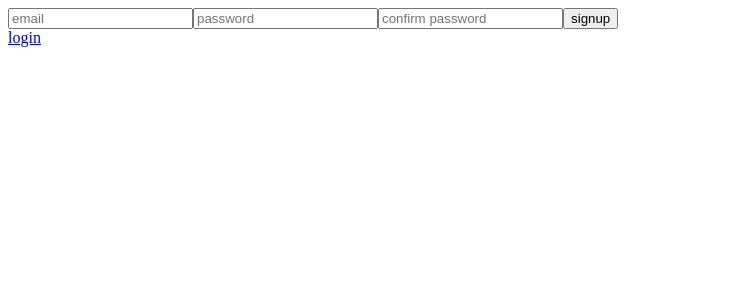
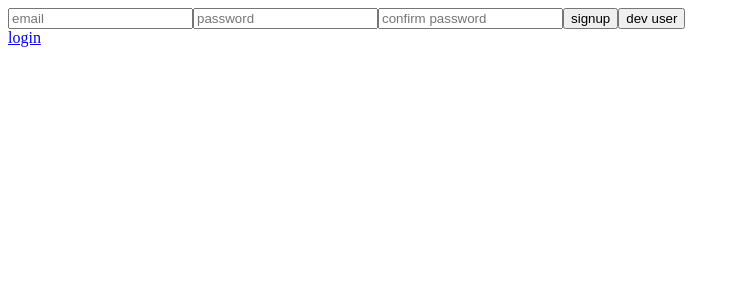
Before and after one commit to eamanola/fullstack-demo-frontend-react, a React (Create React App) app: page /signup in a window 1280 px wide. Shown: the top 300 px of the page, without its empty margins (0-740 px from the left). Built offline with nearby package versions, Linux system fonts and the light colour scheme; no server answers.

Commit message:
rename public -> isPublic

```diff
--- a/src/App.jsx
+++ b/src/App.jsx
@@ -1,8 +1,6 @@
 import React, { useEffect } from 'react';
-
+import { useSelector, useDispatch } from 'react-redux';
 import { Outlet } from 'react-router-dom';
-
-import { useSelector, useDispatch } from 'react-redux';
 
 import {
   logout as logoutAction,
--- a/src/config.js
+++ b/src/config.js
@@ -1,9 +1,19 @@
 const {
+  NODE_ENV,
   REACT_APP_BACKEND_URL = 'http://localhost:3000',
 } = process.env;
+
+const isDev = NODE_ENV === 'development';
+const DEV_USER_EMAIL = isDev ? 'foo@example.com' : undefined;
+const DEV_USER_PASSWORD = isDev ? 'supersecure' : undefined;
 
 const config = {
   BACKEND_URL: REACT_APP_BACKEND_URL,
 };
 
+export {
+  DEV_USER_EMAIL,
+  DEV_USER_PASSWORD,
+};
+
 export default config;
--- a/src/pages/LoginPage.jsx
+++ b/src/pages/LoginPage.jsx
@@ -7,11 +7,22 @@ import { login as loginAction } from '../reducers/user';
 
 import EmailPasswordForm from '../components/EmailPasswordForm';
 
+import { DEV_USER_EMAIL, DEV_USER_PASSWORD } from '../config';
+
 const LoginPage = ({ from = '/' }) => {
   const dispatch = useDispatch();
   const navigate = useNavigate();
 
-  const login = async (e) => {
+  const login = async ({ email, password }) => {
+    try {
+      await dispatch(loginAction({ email, password }));
+      navigate(from);
+    } catch ({ message }) {
+      console.log(message);
+    }
+  };
+
+  const onSubmit = async (e) => {
     e.preventDefault();
 
     const {
@@ -22,18 +33,26 @@ const LoginPage = ({ from = '/' }) => {
     const email = emailInput.value;
     const password = passwordInput.value;
 
-    try {
-      await dispatch(loginAction({ email, password }));
-      navigate(from);
-    } catch ({ message }) {
-      console.log(message);
-    }
+    await login(email, password);
   };
 
   return (
     <>
-      <EmailPasswordForm onSubmit={login}>
+      <EmailPasswordForm onSubmit={onSubmit}>
         <button type="submit">login</button>
+        {
+          DEV_USER_EMAIL && (
+            <button
+              type="button"
+              onClick={() => login({
+                email: DEV_USER_EMAIL,
+                password: DEV_USER_PASSWORD,
+              })}
+            >
+              dev user
+            </button>
+          )
+        }
       </EmailPasswordForm>
       <Link to="/signup">signup</Link>
     </>
--- a/src/pages/NotesEditPage.jsx
+++ b/src/pages/NotesEditPage.jsx
@@ -30,7 +30,7 @@ const NotesEditPage = () => {
     const updatedNote = {
       ...note,
       text,
-      public: isPublic,
+      isPublic,
       imageUrl,
     };
 
@@ -49,7 +49,7 @@ const NotesEditPage = () => {
     <NotesEditForm
       onSubmit={onSubmit}
       text={note.text}
-      isPublic={note.public}
+      isPublic={note.isPublic}
       imageUrl={note.imageUrl}
     />
   );
--- a/src/pages/NotesListPage.jsx
+++ b/src/pages/NotesListPage.jsx
@@ -26,7 +26,7 @@ const NotesListPage = () => {
 
   const toggleVisibility = (note) => updateNote({
     ...note,
-    public: !note.public,
+    isPublic: !note.isPublic,
   });
 
   const removeNote = async (note) => {
@@ -50,7 +50,7 @@ const NotesListPage = () => {
             key={note.id}
             editPage={`/notes/edit/${note.id}`}
             text={note.text}
-            isPublic={note.public}
+            isPublic={note.isPublic}
             onToggleVisibility={() => toggleVisibility(note)}
             onRemove={() => removeNote(note)}
           />
--- a/src/pages/NotesNewPage.jsx
+++ b/src/pages/NotesNewPage.jsx
@@ -26,7 +26,7 @@ const NotesEditPage = () => {
     const isPublic = isPublicInput.checked;
     const imageUrl = imageUrlInput.value || null;
 
-    const newNote = { text, public: isPublic, imageUrl };
+    const newNote = { text, isPublic, imageUrl };
 
     try {
       await dispatch(addNoteAction(user, newNote));
--- a/src/pages/SignupPage.jsx
+++ b/src/pages/SignupPage.jsx
@@ -8,8 +8,7 @@ import { login as loginAction } from '../reducers/user';
 
 import EmailPasswordForm from '../components/EmailPasswordForm';
 
-// const email = 'foo2@example.com';
-// const password = '1223';
+import { DEV_USER_EMAIL, DEV_USER_PASSWORD } from '../config';
 
 const SignupPage = () => {
   const dispatch = useDispatch();
@@ -20,7 +19,20 @@ const SignupPage = () => {
     navigate('/');
   };
 
-  const signup = async (e) => {
+  const signup = async ({ email, password, confirmPassword }) => {
+    try {
+      if (confirmPassword !== password) {
+        throw new Error('passwords dont match');
+      }
+
+      await userService.create({ email, password });
+      await login({ email, password });
+    } catch ({ message }) {
+      console.log(message);
+    }
+  };
+
+  const onSubmit = async (e) => {
     e.preventDefault();
 
     const {
@@ -33,21 +45,12 @@ const SignupPage = () => {
     const password = passwordInput.value;
     const confirmPassword = confirmPasswordInput.value;
 
-    try {
-      if (confirmPassword !== password) {
-        throw new Error('passwords dont match');
-      }
-
-      await userService.create({ email, password });
-      await login({ email, password });
-    } catch ({ message }) {
-      console.log(message);
-    }
+    await signup({ email, password, confirmPassword });
   };
 
   return (
     <>
-      <EmailPasswordForm onSubmit={signup}>
+      <EmailPasswordForm onSubmit={onSubmit}>
         <input
           type="password"
           placeholder="confirm password"
@@ -55,6 +58,20 @@ const SignupPage = () => {
           name="confirmPassword"
         />
         <button type="submit">signup</button>
+        {
+          DEV_USER_EMAIL && (
+            <button
+              type="button"
+              onClick={() => signup({
+                email: DEV_USER_EMAIL,
+                password: DEV_USER_PASSWORD,
+                confirmPassword: DEV_USER_PASSWORD,
+              })}
+            >
+              dev user
+            </button>
+          )
+        }
       </EmailPasswordForm>
       <Link to="/login">login</Link>
     </>
```
